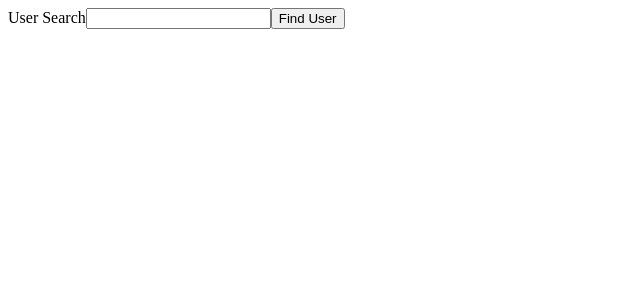
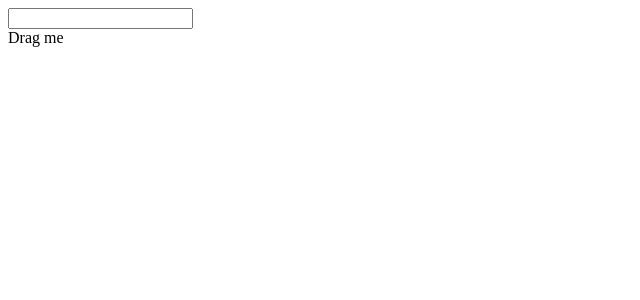
Before and after one commit to Bharath2511/react-typescript, a React (Create React App) app: page / in a window 1280 px wide. Shown: the top 300 px of the page, without its empty margins (0-640 px from the left). Built offline with nearby package versions, Linux system fonts and the light colour scheme.

Commit message:
initial commit

```diff
--- /dev/null
+++ b/src/events/EventComponent.tsx
@@ -0,0 +1,17 @@
+const EventComponent: React.FC = () => {
+  const onChange = (event: React.ChangeEvent<HTMLInputElement>) => {
+    console.log(event);
+  };
+  const onDragStart = (event: React.DragEvent<HTMLDivElement>) => {
+    console.log(event);
+  };
+  return (
+    <div>
+      <input onChange={onChange} />
+      <div draggable onDragStart={onDragStart}>
+        Drag me
+      </div>
+    </div>
+  );
+};
+export default EventComponent;
--- a/src/index.tsx
+++ b/src/index.tsx
@@ -1,9 +1,9 @@
 import ReactDOM from "react-dom";
-import UserSearch from "./state/UserSearch";
+import EventComponent from "./events/EventComponent";
 const App = () => {
   return (
     <div>
-      <UserSearch />
+      <EventComponent />
     </div>
   );
 };
--- a/src/state/GuestList.tsx
+++ b/src/state/GuestList.tsx
@@ -1,7 +1,7 @@
 import { useState } from "react";
 
 const GuestList: React.FC = () => {
-  const [name, setName] = useState("");
+  const [name, setName] = useState<string>("");
   const [guests, setGuests] = useState<string[]>([]);
 
   const addGuest = () => {
```
